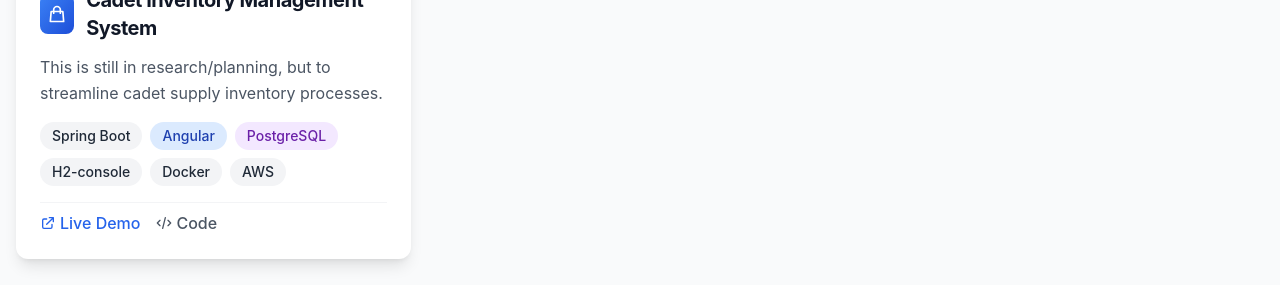
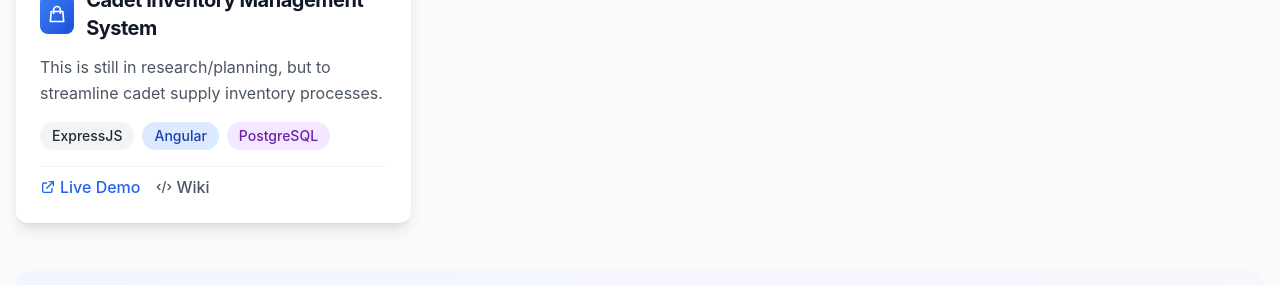
Before and after one commit to mjsamaha/my-portfolio, an Angular app: page /projects in a window 1280 px wide. Shown: the part 4340-4625 px from the top of the page. Built offline with nearby package versions, Linux system fonts and the light colour scheme; no server answers.

Commit message:
updated projects

```diff
--- a/src/app/components/projects/projects.component.html
+++ b/src/app/components/projects/projects.component.html
@@ -99,7 +99,7 @@
                 <svg class="w-4 h-4 mr-1" fill="none" stroke="currentColor" viewBox="0 0 24 24">
                   <path stroke-linecap="round" stroke-linejoin="round" stroke-width="2" d="M10 20l4-16m4 4l4 4-4 4M6 16l-4-4 4-4"></path>
                 </svg>
-                Code
+                Wiki
               </a>
             </div>
           </div>
--- a/src/assets/data/projects.json
+++ b/src/assets/data/projects.json
@@ -3,8 +3,8 @@
     "id": 1,
     "title": "Cadet Inventory Management System",
     "description": "This is still in research/planning, but to streamline cadet supply inventory processes.",
-    "technologies": ["Spring Boot", "Angular", "PostgreSQL", "H2-console", "Docker", "AWS"],
-    "link": "https://github.com/yourusername/cadet-inventory-system",
+    "technologies": ["ExpressJS", "Angular", "PostgreSQL"],
+    "link": "https://github.com/mjsamaha/projects/wiki/Cadet-Inventory-Management-System",
     "thumbnail": "/assets/images/project1.jpg",
     "status": "Planning",
     "category": "Logistics System"
```
